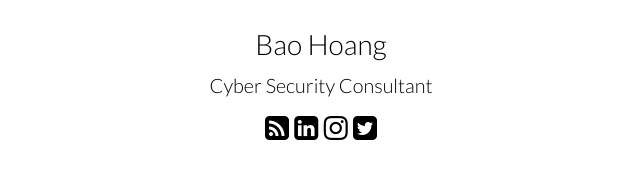
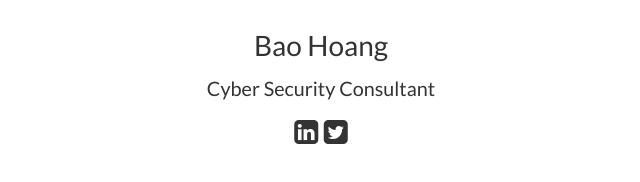
Before and after one commit to baohoangftw/baohoangftw.github.io, a plain HTML site: page index.html in a window 1280 px wide. Shown: the whole page, without its empty margins (319-959 px from the left). Drawn offline with nearby package versions, Linux system fonts and the light colour scheme.

Commit message:
Update design

```diff
--- a/index.html
+++ b/index.html
@@ -7,21 +7,18 @@
 
 	<link href="https://fonts.googleapis.com/css?family=Lato:300,400" rel="stylesheet">
 	<link href="https://maxcdn.bootstrapcdn.com/font-awesome/4.7.0/css/font-awesome.min.css" rel="stylesheet" integrity="sha384-wvfXpqpZZVQGK6TAh5PVlGOfQNHSoD2xbE+QkPxCAFlNEevoEH3Sl0sibVcOQVnN" crossorigin="anonymous">
-	<link rel="stylesheet" href="https://unpkg.com/purecss@0.6.2/build/pure-min.css" integrity="sha384-UQiGfs9ICog+LwheBSRCt1o5cbyKIHbwjWscjemyBMT9YCUMZffs6UqUTd0hObXD" crossorigin="anonymous">
 	<link rel="stylesheet" href="style.css">
 </head>
 <body>
-<div id="layout" class="pure-g">
-	<div class="pure-u-1" style="text-align: center;">
+<div id="layout">
+	<div style="text-align: center;">
 		<header>
 			<h1>Bao Hoang</h1>
 			<h2>Cyber Security Consultant</h2>
 		</header>
 
 		<div class="content">
-			<a href="https://baohoang.tumblr.com"><i class="fa fa-rss-square" aria-hidden="true"></i></a>
 			<a href="https://vn.linkedin.com/in/baohoangftw"><i class="fa fa-linkedin-square" aria-hidden="true"></i></a>
-			<a href="https://instagram.com/baohoangftw"><i class="fa fa-instagram" aria-hidden="true"></i></a>
 			<a href="https://twitter.com/baohoangftw"><i class="fa fa-twitter-square" aria-hidden="true"></i></a>
 		</div>
 
--- a/style.css
+++ b/style.css
@@ -1,6 +1,7 @@
-html, button, input, select, textarea, .pure-g [class *= "pure-u"] {
+html {
 	font-family: 'Lato', sans-serif;
 	font-size: 14px;
+	color: #333;
 }
 body {
 	max-width: 500px;
@@ -12,7 +13,7 @@ header {
 	margin-bottom: 1em;
 }
 h1, h2, h3 {
-	font-weight: 300;
+	font-weight: 400;
 	margin-top: 0;
 	margin-bottom: 0.5em;
 };
@@ -23,7 +24,7 @@ h2 {
 	font-size: 1.414em;
 }
 a {
-	color: #000;
+	color: #333;
 }
 .content {
 	font-size: 2em;
```
